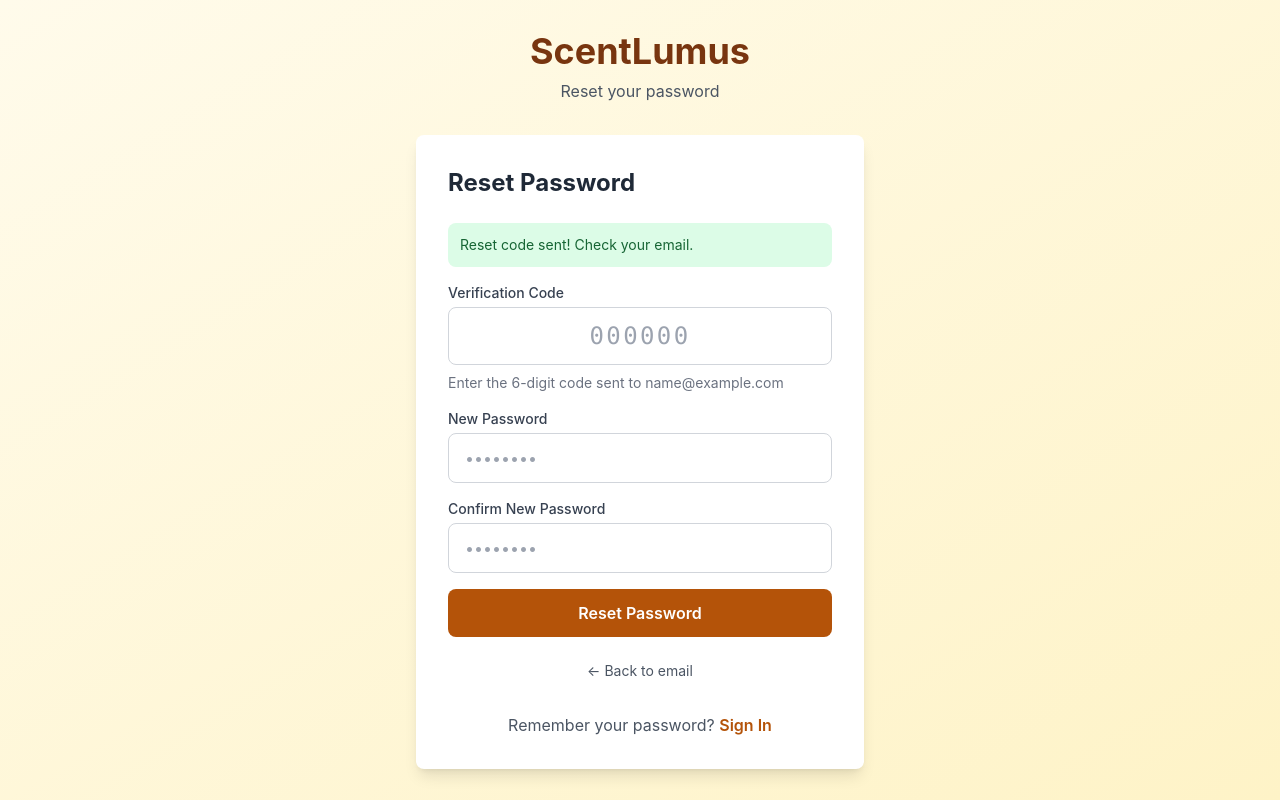
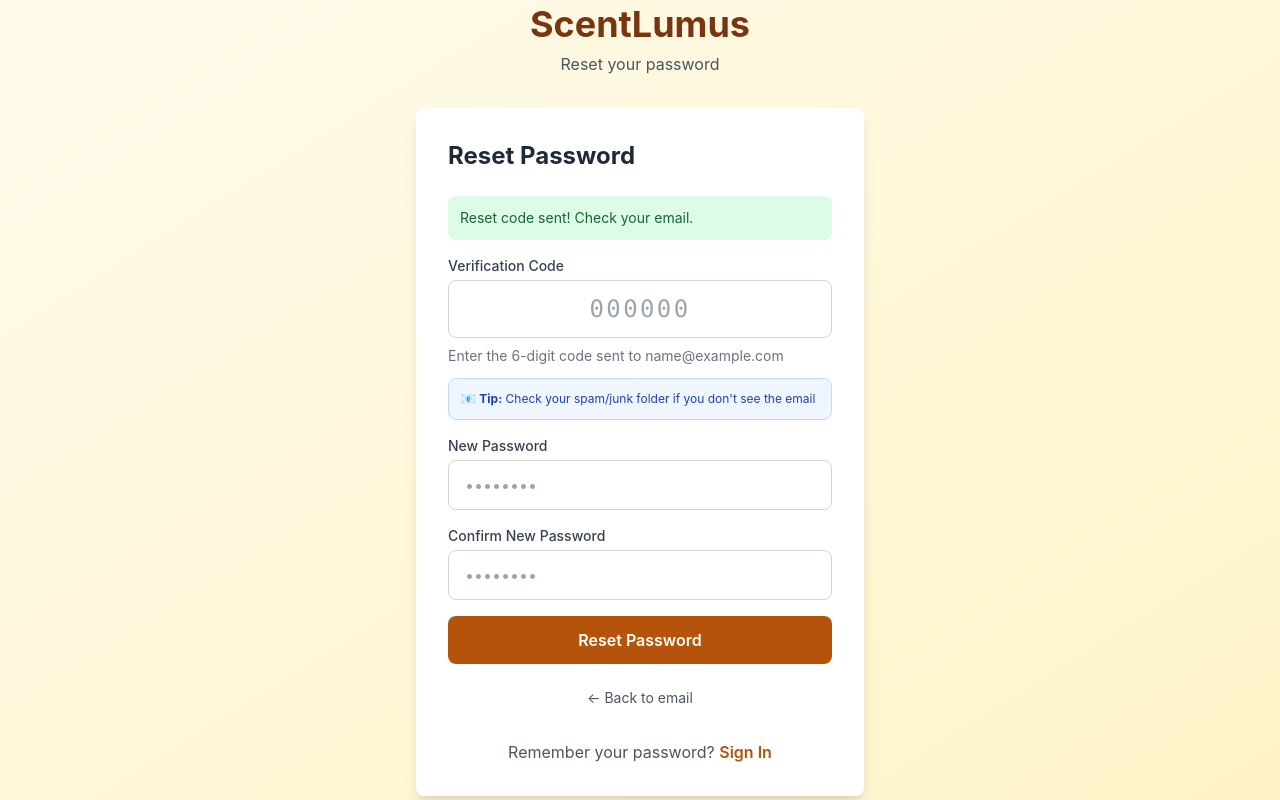
Before and after one commit to unstoppable25/perfume-store-site, a Next.js app: page /forgot-password in a window 1280 px wide. Both pictures are taken after typing "name@example.com" into the empty fields and a click on the button "Send Reset Code". Built offline with nearby package versions, Linux system fonts and the light colour scheme.

Commit message:
Add spam folder reminder on signup and password reset pages

```diff
--- a/pages/forgot-password.js
+++ b/pages/forgot-password.js
@@ -165,6 +165,11 @@ export default function ForgotPassword() {
                   <p className="mt-2 text-sm text-gray-500">
                     Enter the 6-digit code sent to {email}
                   </p>
+                  <div className="mt-3 p-3 bg-blue-50 border border-blue-200 rounded-lg">
+                    <p className="text-xs text-blue-800">
+                      📧 <strong>Tip:</strong> Check your spam/junk folder if you don't see the email
+                    </p>
+                  </div>
                 </div>
 
                 <div>
--- a/pages/signup.js
+++ b/pages/signup.js
@@ -342,6 +342,11 @@ export default function SignUp() {
                   <p className="text-gray-600 text-sm">
                     We sent a 6-digit code to <span className="font-semibold">{formData.email}</span>
                   </p>
+                  <div className="mt-3 p-3 bg-blue-50 border border-blue-200 rounded-lg">
+                    <p className="text-xs text-blue-800">
+                      📧 <strong>Tip:</strong> If you don't see the email in your inbox, check your spam/junk folder and mark it as "Not Spam"
+                    </p>
+                  </div>
                 </div>
 
                 {error && (
```
